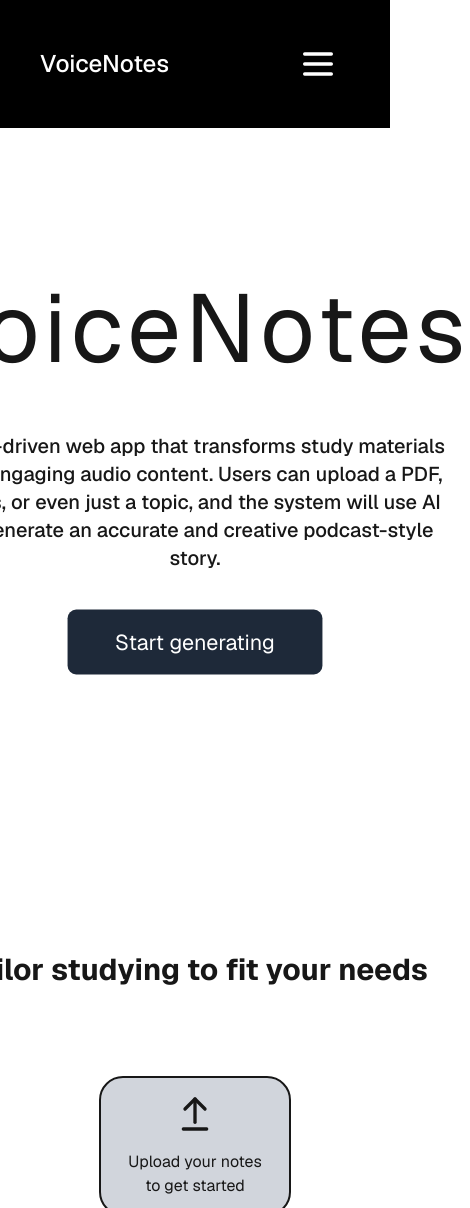
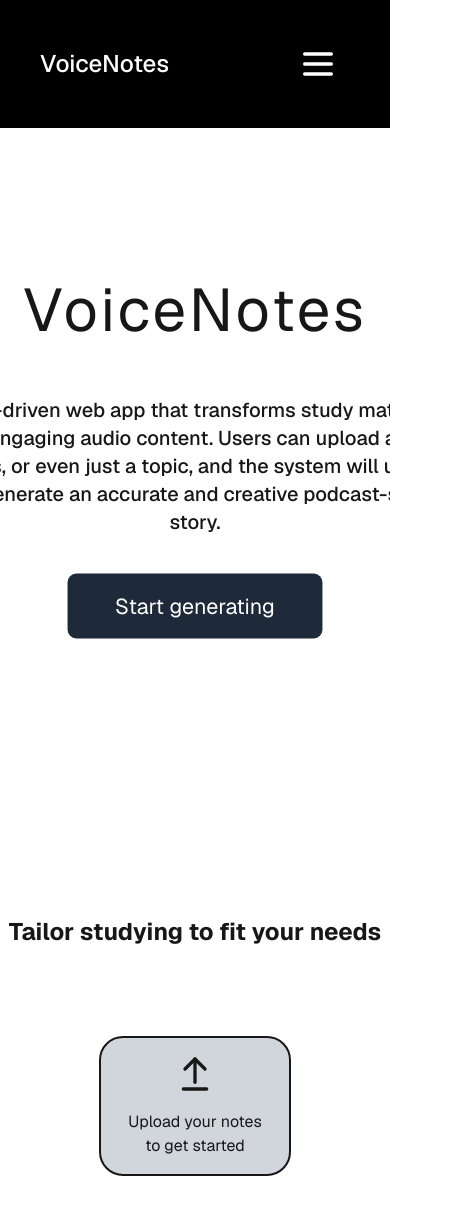
Before and after one commit to laurensgalarza/VoiceNotes, a Next.js app in the folder voicenotes/: page / in a window 390 px wide. Shown: the top 1208 px of the page, 470 px wide, since content can reach past the window. Built offline with nearby package versions, Linux system fonts and the light colour scheme.

Commit message:
testing mobile responsiveness edits

```diff
--- a/voicenotes/src/app/frontend/about.js
+++ b/voicenotes/src/app/frontend/about.js
@@ -1,6 +1,6 @@
 //about section
 import React from "react";
-import { ArrowRight} from 'lucide-react';
+import { ArrowRight, ArrowDown} from 'lucide-react';
 import { ArrowUpFromLine } from 'lucide-react';
 import { Settings } from 'lucide-react';
 import { Volume2 } from 'lucide-react';
@@ -25,13 +25,10 @@ export default function Landing() {
             Start generating
           </a>
         </div>
-        <div className="hidden md:flex mt-70 mb-10 font-bold text-4xl text-center mx-auto w-fit">
+        <div className="flex mt-70 mb-10 font-bold lg:text-4xl md:text-3xl text-2xl text-center mx-auto w-fit ">
           Tailor studying to fit your needs
         </div>
 
-        <div className="md:hidden mt-70 mb-10 font-bold text-3xl text-center mx-auto w-fit  ">
-                    Tailor studying to fit your needs
-        </div>
 
       <div className="py-12">
         <div className="flex flex-col md:flex-row items-center justify-center gap-8">
--- a/voicenotes/src/app/frontend/landing.js
+++ b/voicenotes/src/app/frontend/landing.js
@@ -6,12 +6,10 @@ export default function Landing() {
 
     return (
         <div className="mt-70 m-14">
-            <h1 className="hidden md:flex text-9xl tracking-wider">
+            <h1 className="flex lg:text-9xl md:text-8xl text-6xl tracking-wider">
                 VoiceNotes
             </h1>
-            <h1 className="md:hidden text-8xl tracking-wider">
-                VoiceNotes
-            </h1>
+
         </div>
     )
 
--- a/voicenotes/src/app/globals.css
+++ b/voicenotes/src/app/globals.css
@@ -18,6 +18,7 @@ body {
   background: var(--background);
   color: var(--foreground);
   font-family: Arial, Helvetica, sans-serif;
+
 }
 
 html {
--- a/voicenotes/src/app/page.js
+++ b/voicenotes/src/app/page.js
@@ -15,7 +15,7 @@ export default function Home() {
 
     <div className="min-h-screen font-[family-name:var(--font-geist-sans)]">
       <NavBar />
-      <main className="flex flex-col items-center justify-center flex-grow">
+      <main className="flex flex-col items-center justify-center flex-grow overflow-x-hidden ">
 
       {loadingScreen && (<div id="loading" className="fixed inset-0 min-h-screen min-w-screen bg-white/85 content-center items-center text-center z-2">
 
```
